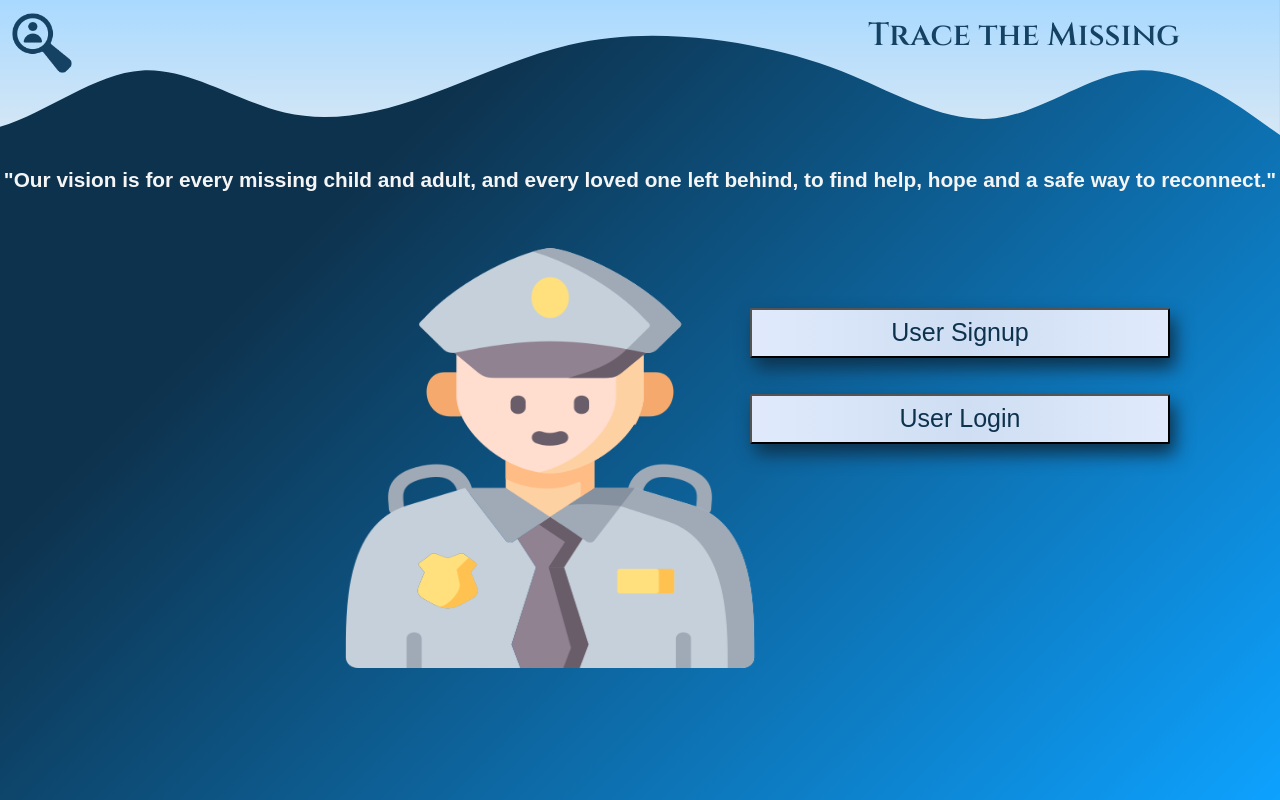
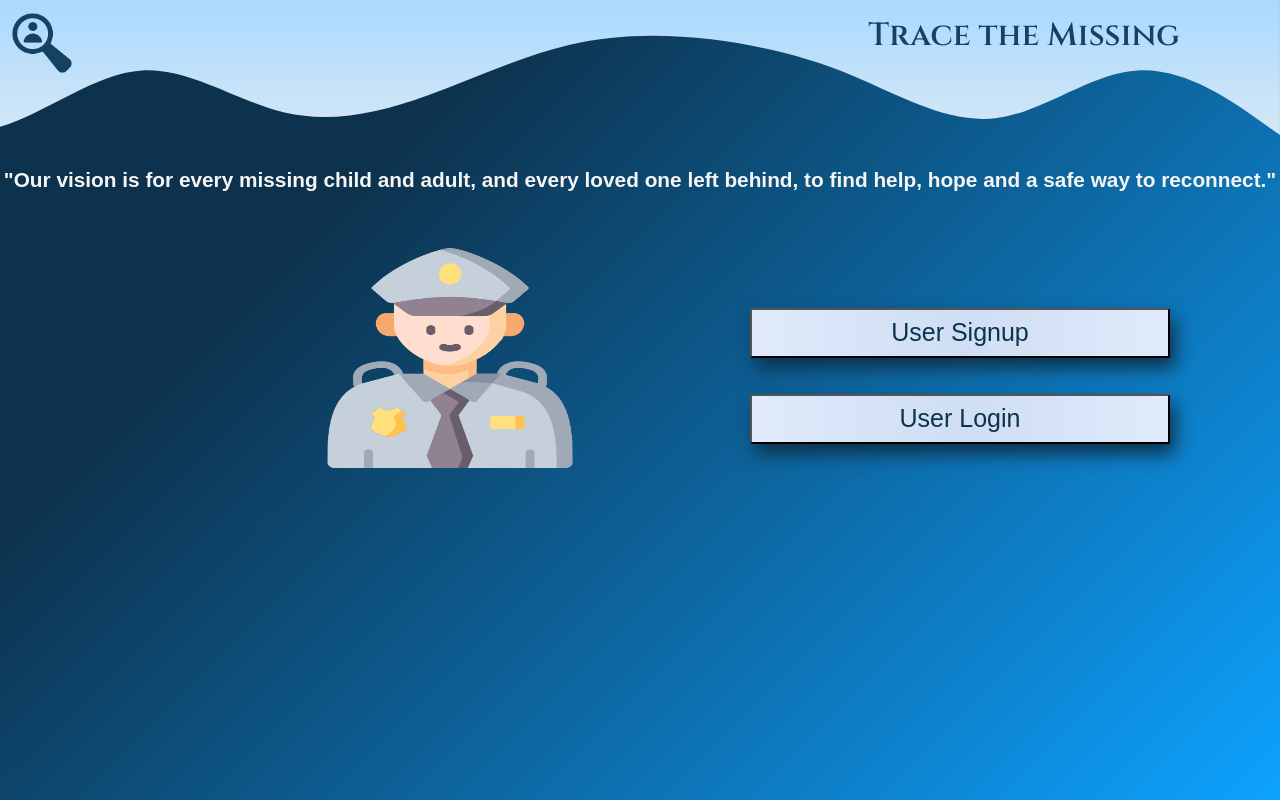
Before and after one commit to vidushi07/FindTheMissing, a PHP site: page /policepanel/index.php in a window 1280 px wide. Run offline with PHP 8.4, Linux system fonts and the light colour scheme; some web fonts are replaced.

Commit message:
corrected icon path

```diff
--- a/policepanel/index.php
+++ b/policepanel/index.php
@@ -164,13 +164,13 @@
 		<center>
 			<br>
 			<div class="container">
-				<a href="index.php"><img src="images/loho2.png" alt="Logo" width="60px" height="60px" style="margin-left: 20%;"></a>
+				<a href="index.php"><img src="../images/loho2.png" alt="Logo" width="60px" height="60px" style="margin-left: 20%;"></a>
 
 			</div>
 		</center>
 		<br>
 		<div class="icon">
-			<img src="/policepanel/images/police.png" alt="police icon" style="width:500px;height:420px;">
+			<img src="./images/police.png" alt="police icon" style="width:300px;height:220px;">
 		</div>
 		<br>
 		<br>
```
